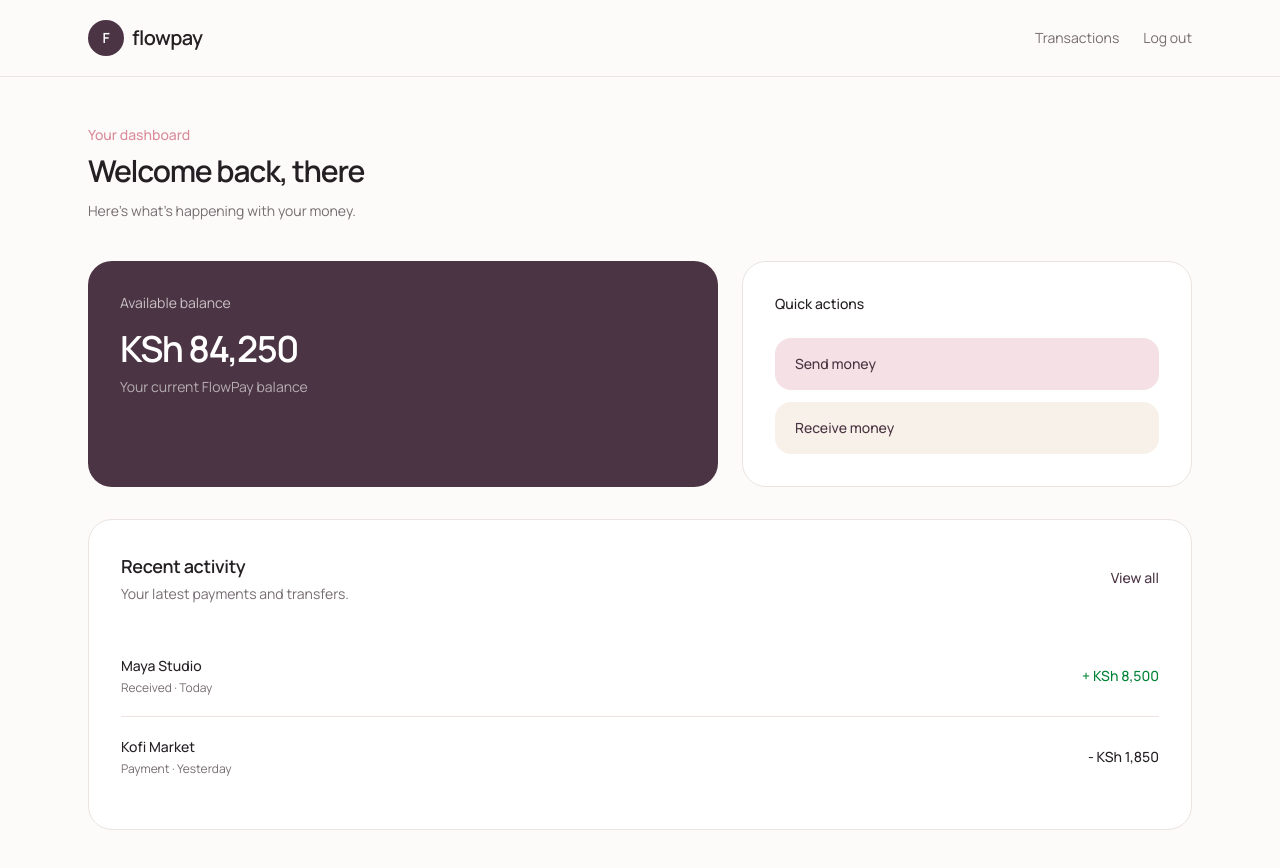
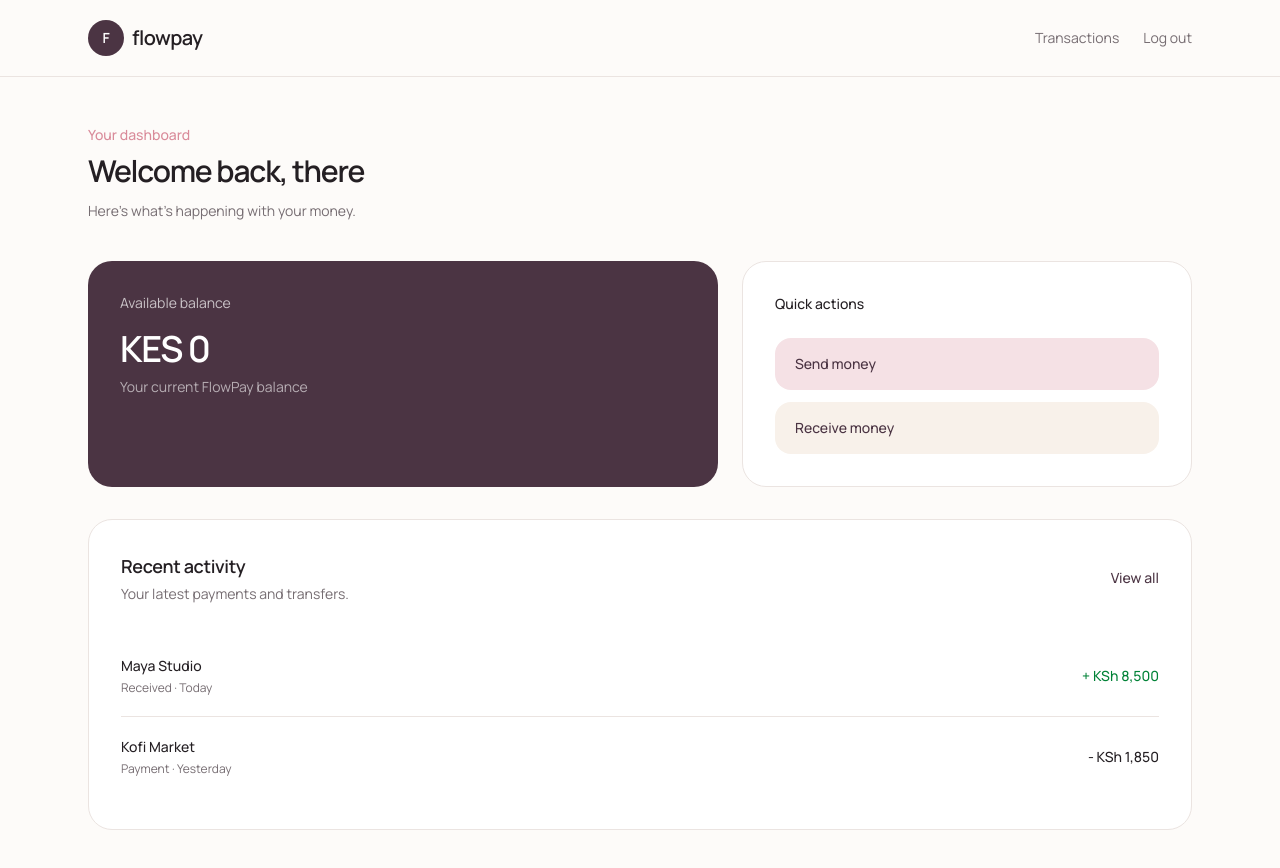
Before and after one commit to Chenzie2/FlowPay, a Next.js app: page /dashboard in a window 1280 px wide. Shown: the top 868 px of the page. Built offline with nearby package versions, Linux system fonts and the light colour scheme; no server answers.

Commit message:
feat: display real account balance

```diff
--- a/app/dashboard/page.tsx
+++ b/app/dashboard/page.tsx
@@ -1,10 +1,24 @@
 import Link from "next/link";
 import { auth } from "@/auth";
+import { prisma } from "@/lib/prisma";
 import FlowPayLogo from "@/components/flowpay-logo";
 
 export default async function DashboardPage() {
   const session = await auth();
   const userName = session?.user?.name ?? "there";
+
+  const user = session?.user?.email
+  ? await prisma.user.findUnique({
+      where: {
+        email: session.user.email,
+      },
+      include: {
+        account: true,
+      },
+    })
+  : null;
+
+const account = user?.account;
 
   return (
     <main className="min-h-screen bg-[#fdfbf9] text-[#241f23]">
@@ -50,7 +64,8 @@ export default async function DashboardPage() {
             <p className="text-sm text-white/70">Available balance</p>
 
             <p className="mt-4 text-4xl font-semibold tracking-[-0.04em]">
-              KSh 84,250
+              {account?.currency ?? "KES"}{" "}
+              {account?.balance.toLocaleString() ?? "0"}
             </p>
 
             <p className="mt-2 text-sm text-white/60">
@@ -121,9 +136,7 @@ export default async function DashboardPage() {
                 </p>
               </div>
 
-              <p className="text-sm font-medium">
-                - KSh 1,850
-              </p>
+              <p className="text-sm font-medium">- KSh 1,850</p>
             </div>
           </div>
         </section>
```
